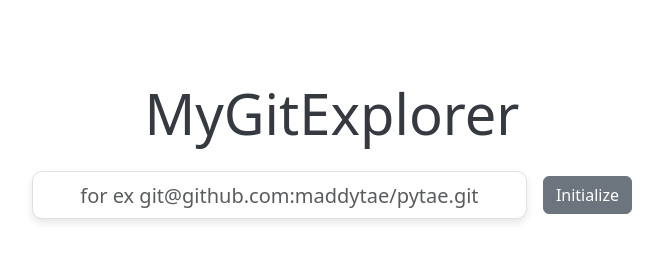
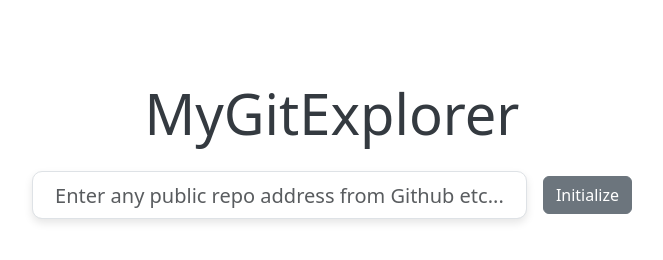
Before and after one commit to maddytae/gitexplorer, a Flask app: page / in a window 1280 px wide. Shown: the top 260 px of the page, without its empty margins (308-971 px from the left). Run offline with Flask 3, Linux system fonts and the light colour scheme.

Commit message:
saving work

```diff
--- a/templates/main.html
+++ b/templates/main.html
@@ -17,7 +17,7 @@
         <form method="post" class="mt-4">
             <div class="form-group d-flex justify-content-between align-items-center" style="width: 100%;">
                 <input type="text" class="form-control form-control-lg mr-4 border-radius" id="sshAddress"
-                    name="sshAddress" placeholder="for ex git@github.com:maddytae/pytae.git" style="text-align: center;
+                    name="sshAddress" placeholder="Enter any public repo address from Github etc..." style="text-align: center;
                        flex-grow: 1; margin-right: 1rem;">
 
                 <!-- Updated Initialize button with btn-secondary class -->
```
